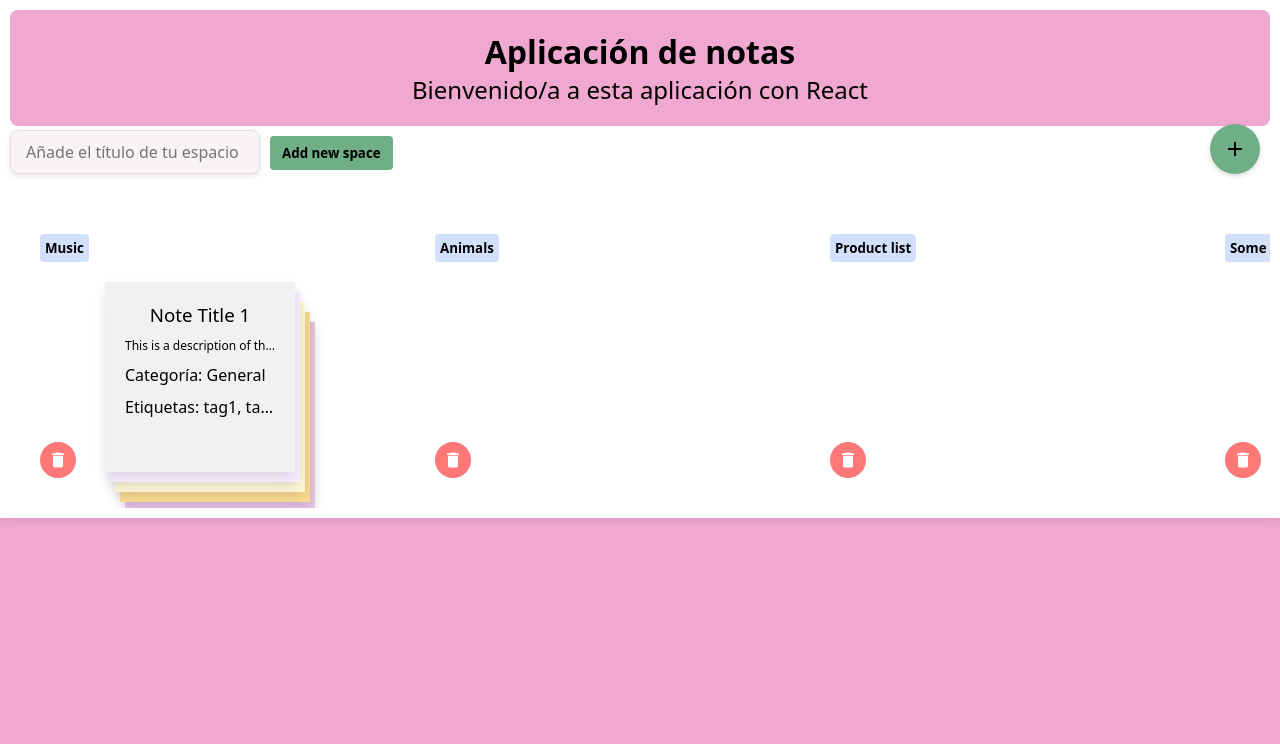
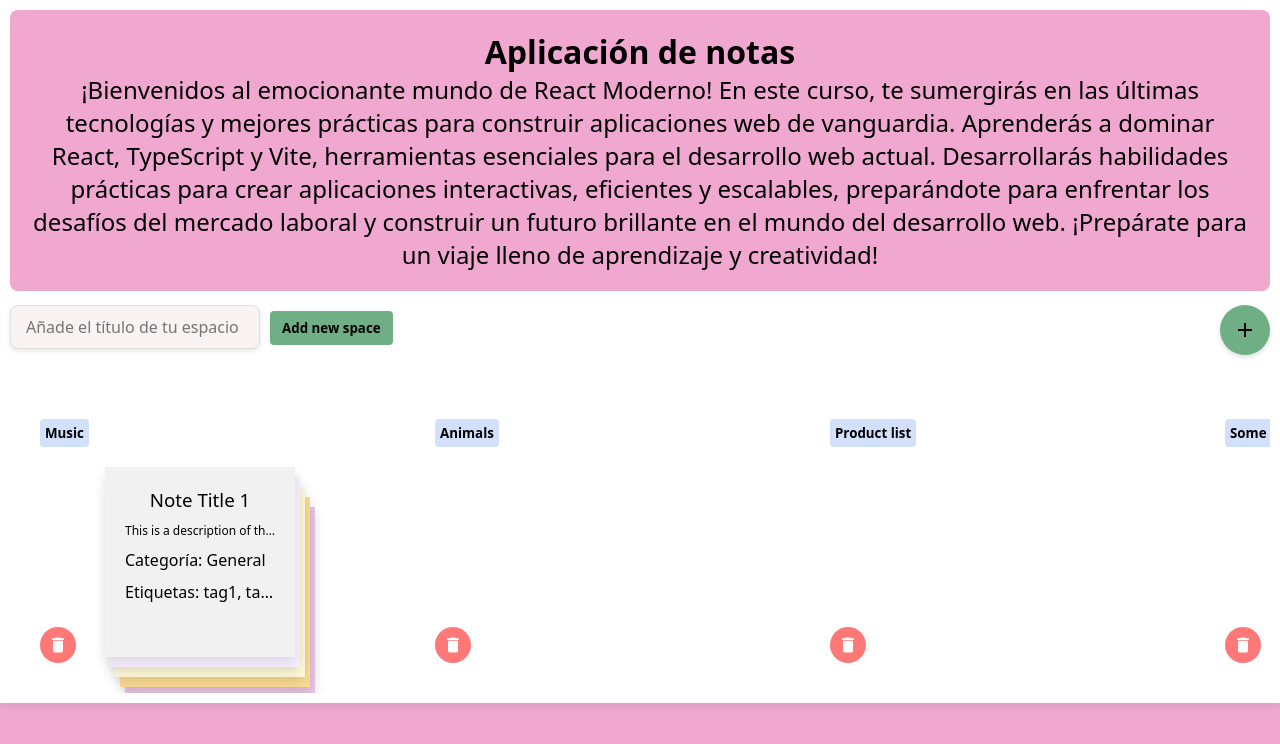
Before and after one commit to CarlosPaz64/Primer-Parcial---Desarrollo-de-Aplicaciones-Web, a React (Vite) app: page / in a window 1280 px wide. Shown: the top 744 px of the page. Built offline with nearby package versions, Linux system fonts and the light colour scheme.

Commit message:
Actualización de estilos

```diff
--- a/src/appBar/AppBar.tsx
+++ b/src/appBar/AppBar.tsx
@@ -13,7 +13,7 @@ const AppBar: React.FC = () => {
       }}
     >
       <h1 style={{ fontWeight: 'bold', margin: 0 }}>Aplicación de notas</h1>
-      <h2 style={{ fontWeight: 400, margin: 0 }}>Bienvenido/a a esta aplicación con React</h2>
+      <h2 style={{ fontWeight: 400, margin: 0 }}>¡Bienvenidos al emocionante mundo de React Moderno! En este curso, te sumergirás en las últimas tecnologías y mejores prácticas para construir aplicaciones web de vanguardia. Aprenderás a dominar React, TypeScript y Vite, herramientas esenciales para el desarrollo web actual. Desarrollarás habilidades prácticas para crear aplicaciones interactivas, eficientes y escalables, preparándote para enfrentar los desafíos del mercado laboral y construir un futuro brillante en el mundo del desarrollo web. ¡Prepárate para un viaje lleno de aprendizaje y creatividad!</h2>
     </header>
   );
 };
--- a/src/dashboard.tsx
+++ b/src/dashboard.tsx
@@ -167,7 +167,42 @@ const Kanban: React.FC = () => {
       }}
     >
       <AppBar />
+          {/* Contenedor principal para el input y el botón */}
+    <div
+      style={{
+        display: 'flex',
+        justifyContent: 'space-between', // Separa el input y el botón
+        alignItems: 'center',
+        padding: '10px 0', // Añade algo de espacio vertical
+      }}
+    >
+      {/* Input para agregar columna */}
       <AddColumn />
+
+      {/* Botón para crear nueva nota, alineado a la derecha */}
+      <Tooltip title="Crear nueva nota">
+        <button
+          onClick={() => setIsCreateModalOpen(true)}
+          style={{
+            backgroundColor: '#70AF85',
+            color: '#000',
+            width: '50px',
+            height: '50px',
+            marginTop: '-10px',
+            border: 'none',
+            borderRadius: '50%',
+            cursor: 'pointer',
+            display: 'flex',
+            alignItems: 'center',
+            justifyContent: 'center',
+            boxShadow: '0 2px 5px rgba(0, 0, 0, 0.15)',
+            transition: 'background-color 0.3s, transform 0.2s',
+          }}
+        >
+          <AddIcon style={{ fontSize: '24px' }} />
+        </button>
+      </Tooltip>
+    </div>
       <DragDropContext onDragEnd={onDragEnd}>
         <div
           style={{
@@ -235,31 +270,6 @@ const Kanban: React.FC = () => {
         </div>
       </DragDropContext>
 
-      <Tooltip title="Crear nueva nota">
-        <button
-          onClick={() => setIsCreateModalOpen(true)}
-          style={{
-            position: 'fixed',
-            top: 'calc(64px + 50px)',
-            right: '20px',
-            backgroundColor: '#70AF85',
-            color: '#000',
-            width: '50px',
-            height: '50px',
-            border: 'none',
-            borderRadius: '50%',
-            cursor: 'pointer',
-            display: 'flex',
-            alignItems: 'center',
-            justifyContent: 'center',
-            boxShadow: '0 2px 5px rgba(0, 0, 0, 0.15)',
-            transition: 'background-color 0.3s, transform 0.2s',
-          }}
-        >
-          <AddIcon style={{ fontSize: '24px' }} />
-        </button>
-      </Tooltip>
-
       <CreateNoteModal
         isOpen={isCreateModalOpen}
         onClose={() => setIsCreateModalOpen(false)}
```
